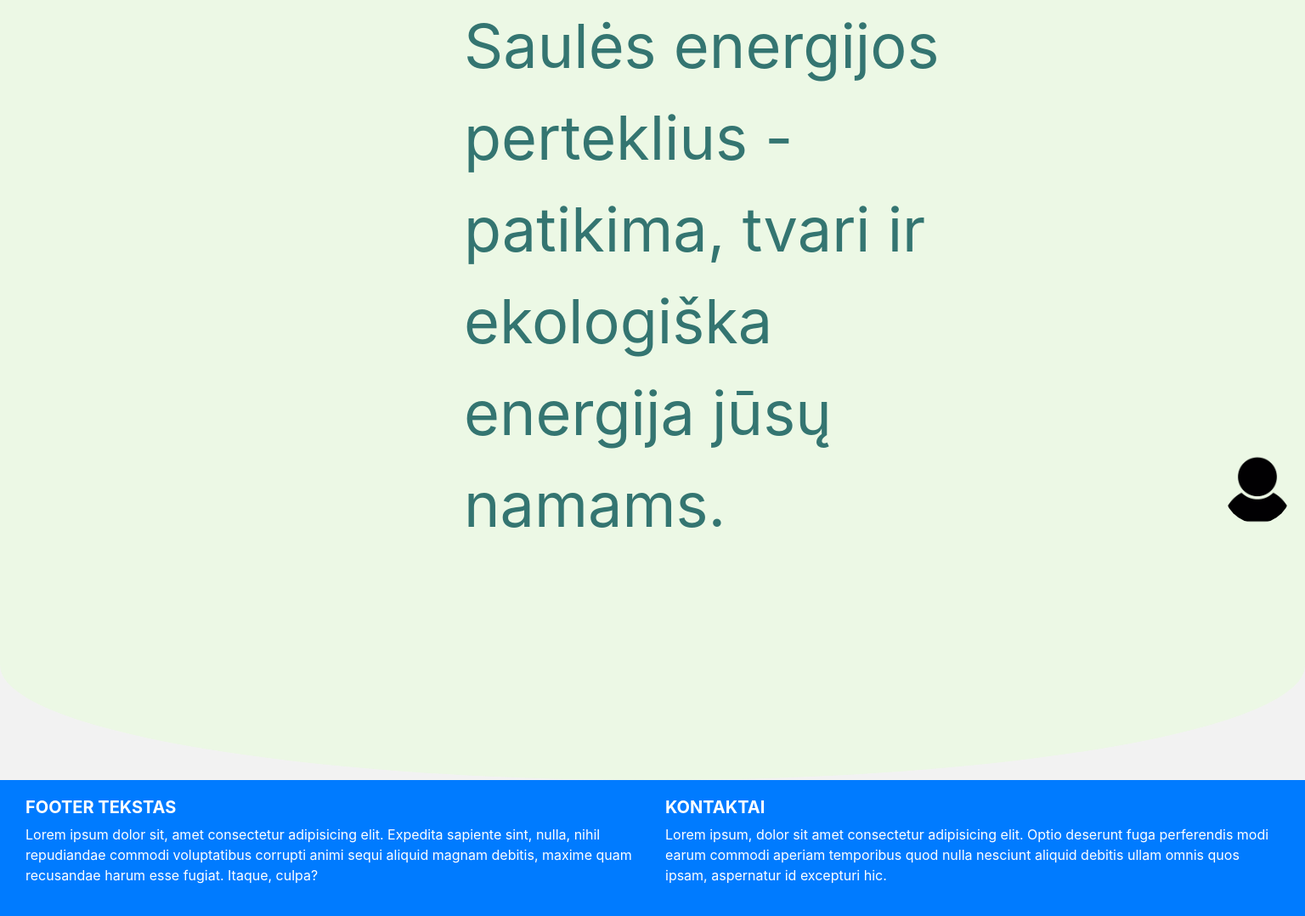
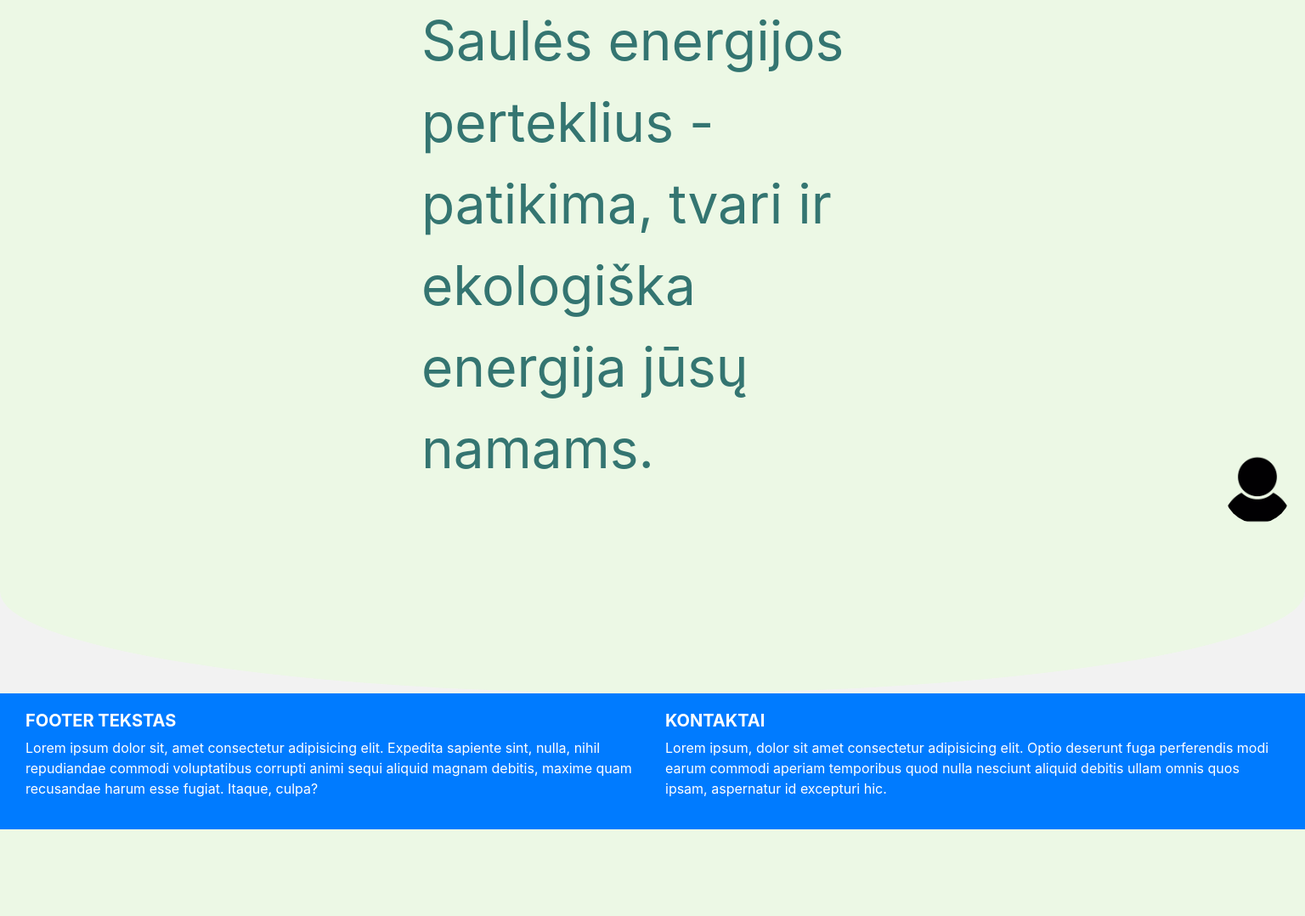
Before and after one commit to Faustels/ebirza, a Flask app: page /ApieMus in a window 1536 px wide. Shown: the part 104-1182 px from the top of the page at 85% size. After the commit the page ends 1080 px from the top, so only its background shows below. Run offline with Flask 3, Linux system fonts and the light colour scheme; parts of the project's set-up code (start-up, migrations or seed data) failed here and were passed over; some libraries are stand-ins or nearby versions.

Commit message:
pataisyti index fontsize

```diff
--- a/static/css/index.css
+++ b/static/css/index.css
@@ -22,13 +22,13 @@
 
 @media (min-width: 1200px){
     :root {
-        --textSize: 16px;
+        --textSize: 14px;
     }
 }
 
 @media (min-width: 1366px){
     :root {
-        --textSize: 18px;
+        --textSize: 16px;
     }
 }
 
@@ -64,7 +64,7 @@
 
 .indexContainer{
     background-color: var(--light-green-color);
-    padding:0 0 0 calc(8 * var(--textSize))
+    padding:0 calc(8 * var(--textSize))
 }
 
 .roundedBottom{
```
